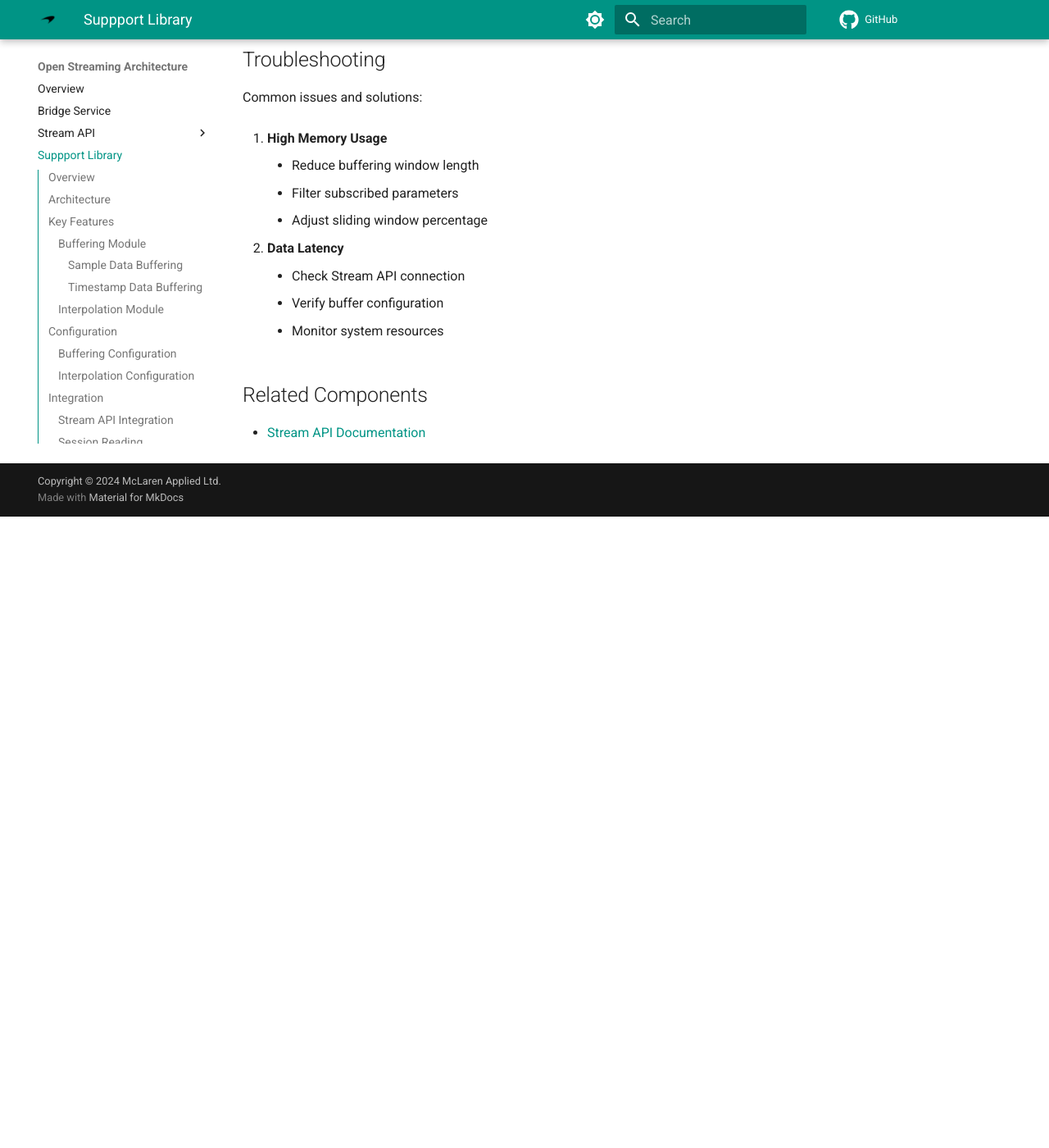
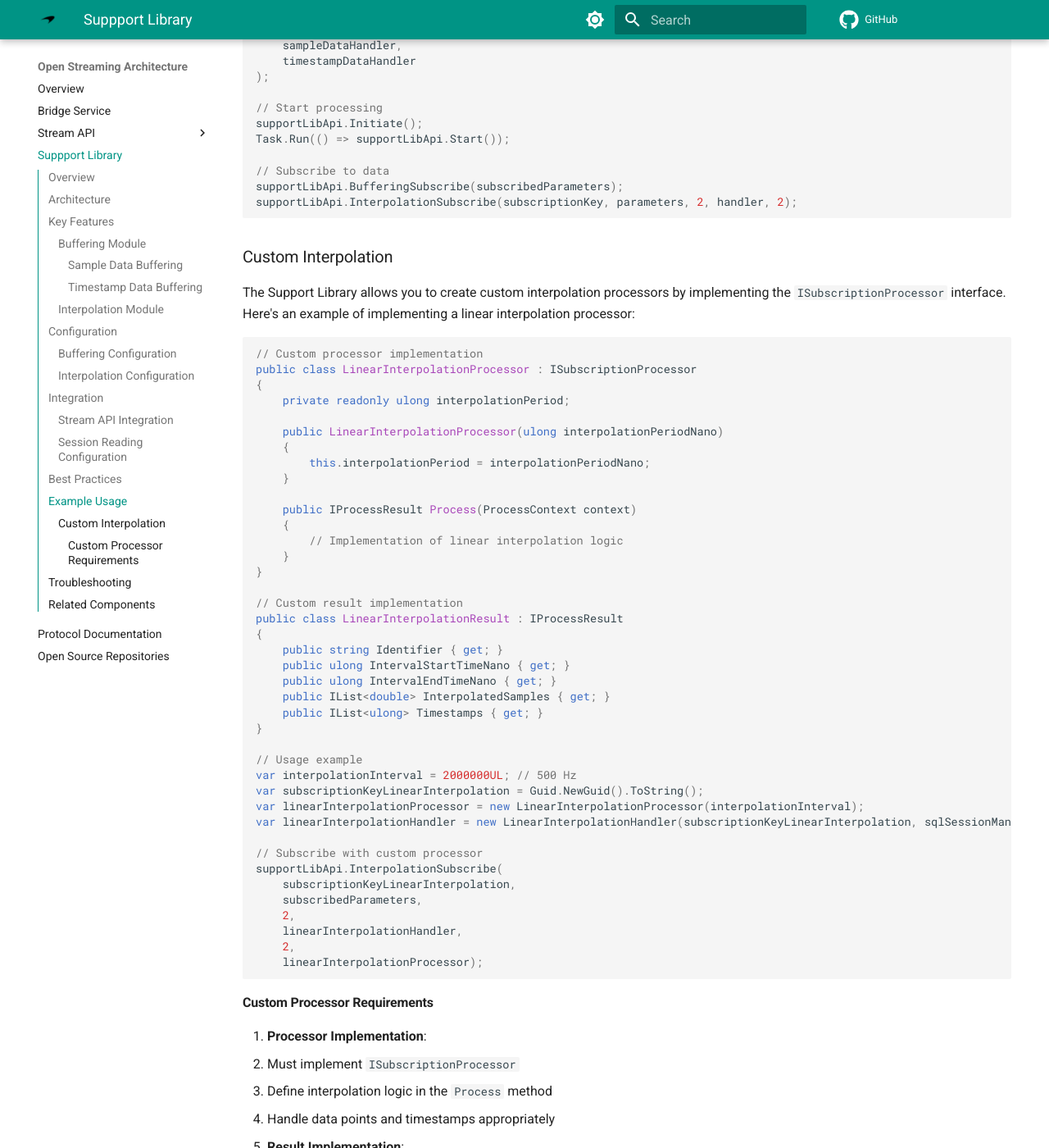
Before and after one commit to mat-docs/SECU4.Site, an MkDocs documentation site: the page built from docs/open_streaming_architecture/support_library/index.md, in a window 1280 px wide and 1400 px high, scrolled down 5329 px. Shown: the whole window at 82% size. Built offline with MkDocs 1.6.1 and Material for MkDocs 9.7.7, drawn with Linux system fonts in a browser that asks for light colours; comment, search, counter and statistics services are not loaded; before the commit the page ends 5959 px from its top, so only the background shows below that; some of the changed text lies outside the part shown.

Commit message:
Update index.md
- minor fixes
- custom interpolation

````diff
--- a/docs/open_streaming_architecture/support_library/index.md
+++ b/docs/open_streaming_architecture/support_library/index.md
@@ -47,7 +47,11 @@ The interpolation module provides:
     - Minimum
     - Maximum
 - Custom processor support
+    - Linear interpolation
+    - Extensible processor interface
+    - Custom result handling
 - Configurable processing frequencies
+- Multiple simultaneous processors
 
 ## Configuration
 
@@ -127,6 +131,7 @@ var packetReadingConfig = new PacketReadingConfiguration(
 | `Streams` | List of streams to read from the broker |
 
 The session reading configuration allows you to:
+
 - Filter specific sessions using pattern matching
 - Choose between different reading types (e.g., Live)
 - Select specific streams to read from
@@ -170,6 +175,68 @@ Task.Run(() => supportLibApi.Start());
 supportLibApi.BufferingSubscribe(subscribedParameters);
 supportLibApi.InterpolationSubscribe(subscriptionKey, parameters, 2, handler, 2);
 ```
+### Custom Interpolation
+
+The Support Library allows you to create custom interpolation processors by implementing the `ISubscriptionProcessor` interface. Here's an example of implementing a linear interpolation processor:
+
+```csharp
+// Custom processor implementation
+public class LinearInterpolationProcessor : ISubscriptionProcessor
+{
+    private readonly ulong interpolationPeriod;
+
+    public LinearInterpolationProcessor(ulong interpolationPeriodNano)
+    {
+        this.interpolationPeriod = interpolationPeriodNano;
+    }
+
+    public IProcessResult Process(ProcessContext context)
+    {
+        // Implementation of linear interpolation logic
+    }
+}
+
+// Custom result implementation
+public class LinearInterpolationResult : IProcessResult
+{
+    public string Identifier { get; }
+    public ulong IntervalStartTimeNano { get; }
+    public ulong IntervalEndTimeNano { get; }
+    public IList<double> InterpolatedSamples { get; }
+    public IList<ulong> Timestamps { get; }
+}
+
+// Usage example
+var interpolationInterval = 2000000UL; // 500 Hz
+var subscriptionKeyLinearInterpolation = Guid.NewGuid().ToString();
+var linearInterpolationProcessor = new LinearInterpolationProcessor(interpolationInterval);
+var linearInterpolationHandler = new LinearInterpolationHandler(subscriptionKeyLinearInterpolation, sqlSessionManager);
+
+// Subscribe with custom processor
+supportLibApi.InterpolationSubscribe(
+    subscriptionKeyLinearInterpolation,
+    subscribedParameters,
+    2,
+    linearInterpolationHandler,
+    2,
+    linearInterpolationProcessor);
+```
+#### Custom Processor Requirements
+
+1. **Processor Implementation**:
+   * Must implement `ISubscriptionProcessor`
+   * Define interpolation logic in the `Process` method
+   * Handle data points and timestamps appropriately
+
+2. **Result Implementation**:
+   * Must implement `IProcessResult`
+   * Include necessary metadata (Identifier, timestamps)
+   * Store interpolated values and their timestamps
+
+3. **Handler Implementation**:
+   * Must implement `IBatchResultHandler`
+   * Process and store results appropriately
+   * Handle subscription key validation
 
 ## Troubleshooting
 
@@ -187,4 +254,4 @@ Common issues and solutions:
 
 ## Related Components
 
-- [Stream API Documentation](../stream-api)
+- [Stream API Documentation](../stream_api)
````
